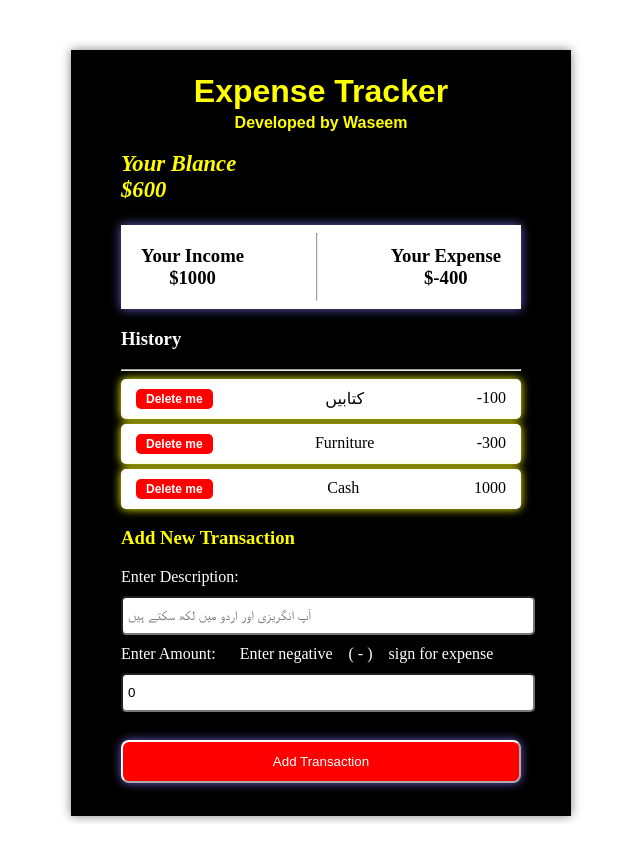
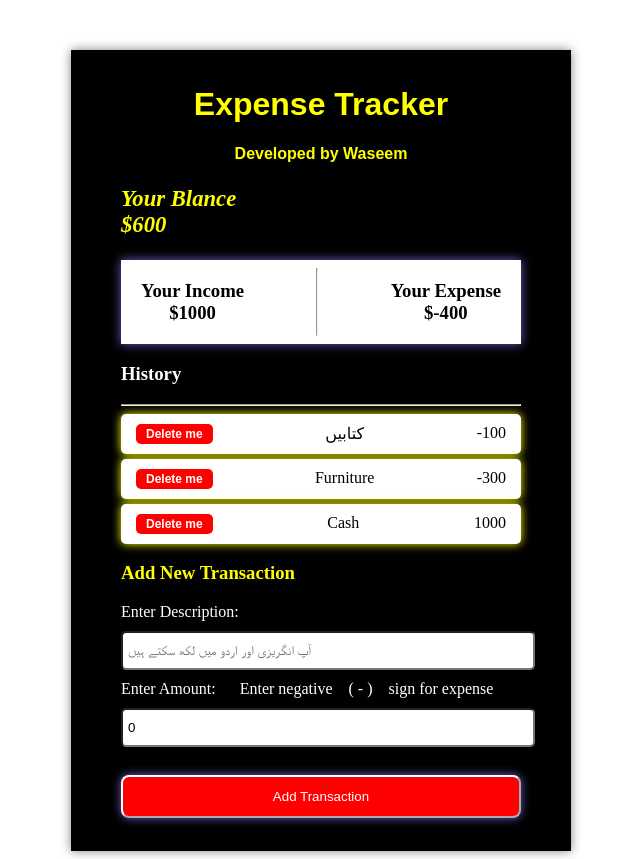
Before and after one commit to waseemrizi/expense-tracker-app, a React (Create React App) app: page / in a window 1280 px wide. Shown: the whole page, without its empty margins (319-959 px from the left). Before the commit the page ends 824 px from the top, so only its background shows below. Built offline with nearby package versions, Linux system fonts and the light colour scheme.

Commit message:
updated ap css
remve line from logo

```diff
--- a/src/App.css
+++ b/src/App.css
@@ -11,7 +11,7 @@
 .text-center {
   text-align: center;
   color: yellow;
-  line-height: 10px;
+
   font-family: sans-serif;
 }
 
```
